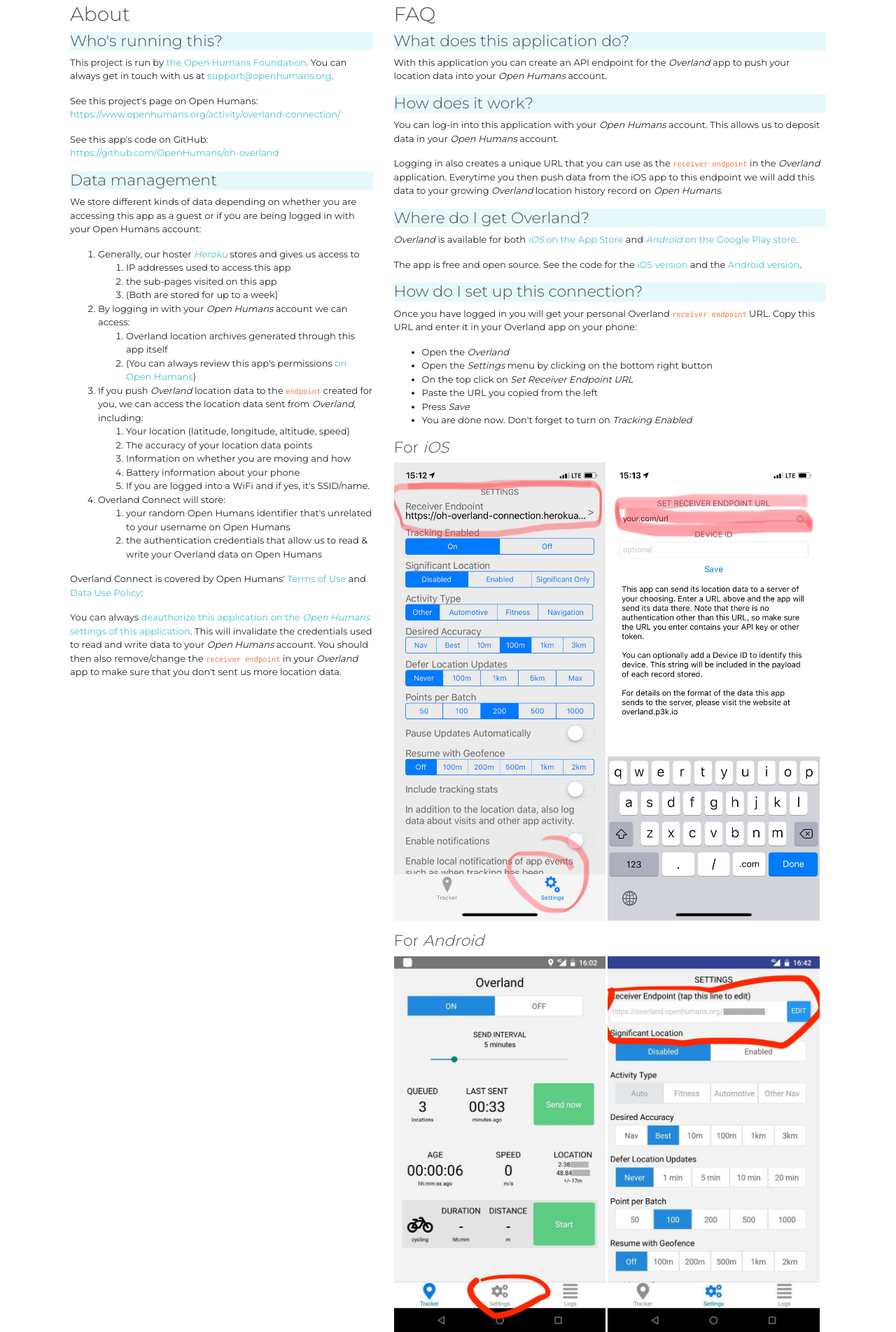
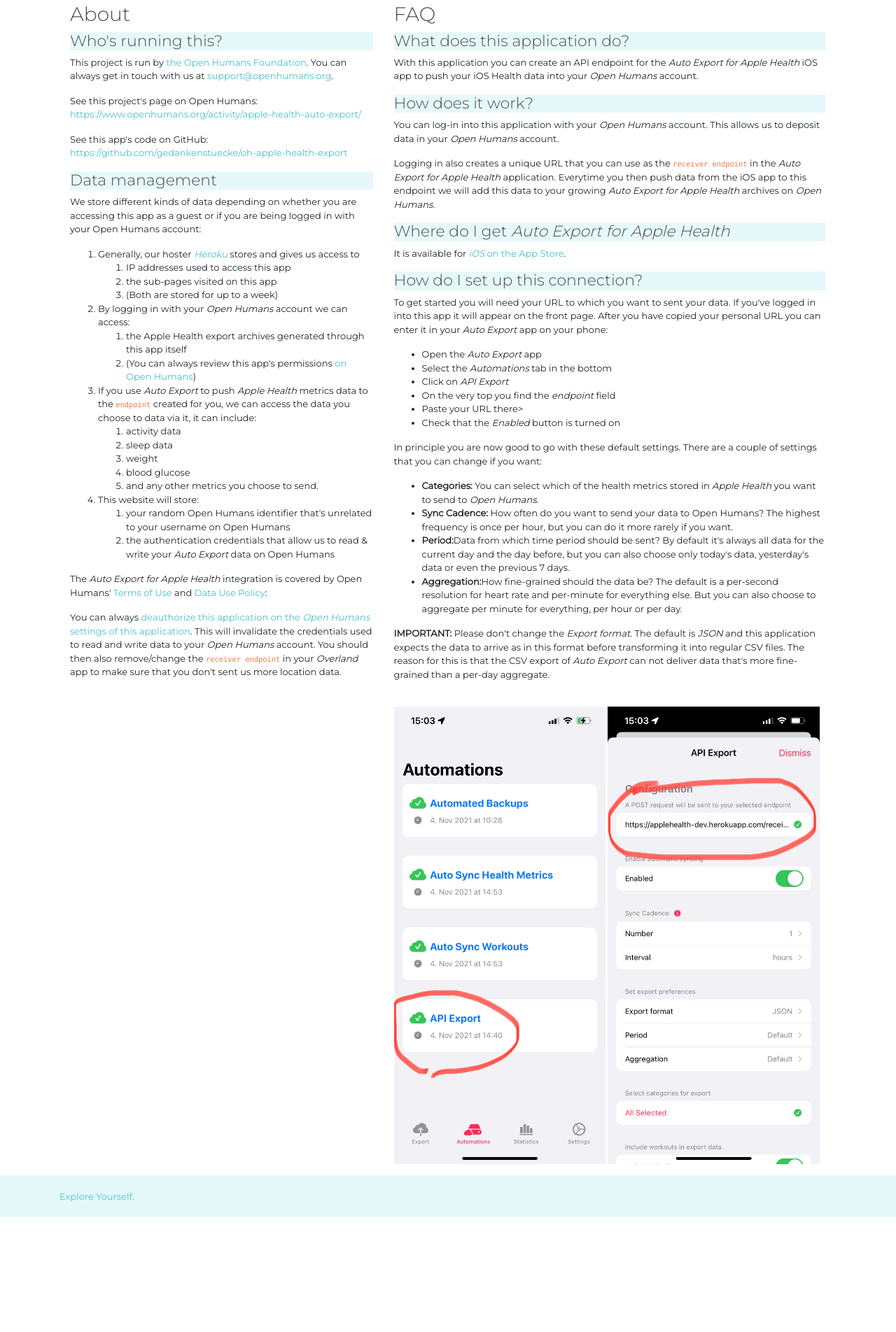
Before and after one commit to gedankenstuecke/oh-apple-health-export, a Django app: page /about in a window 1280 px wide. Shown: the part 56-1960 px from the top of the page at 70% size. After the commit the page ends 1796 px from the top, so only its background shows below. Run offline with Django 4.2, Linux system fonts and the light colour scheme; parts of the project's set-up code (start-up, migrations or seed data) failed here and were passed over; some libraries are stand-ins or nearby versions.

Commit message:
update templates

```diff
--- a/main/templates/main/about.html
+++ b/main/templates/main/about.html
@@ -17,10 +17,10 @@
             You can always get in touch with us at <a href="mailto:support@openhumans.org">support@openhumans.org</a>.
           </p>
           <p>
-            See this project's page on Open Humans:<br><a href='https://www.openhumans.org/activity/overland-connection/'>https://www.openhumans.org/activity/overland-connection/</a>
+            See this project's page on Open Humans:<br><a href='https://www.openhumans.org/activity/apple-health-auto-export/'>https://www.openhumans.org/activity/apple-health-auto-export/</a>
           </p>
           <p>
-            See this app's code on GitHub:<br><a href='https://github.com/OpenHumans/oh-overland'>https://github.com/OpenHumans/oh-overland</a>
+            See this app's code on GitHub:<br><a href='https://github.com/gedankenstuecke/oh-apple-health-export'>https://github.com/gedankenstuecke/oh-apple-health-export</a>
           </p>
           </div>
         </div>
@@ -42,25 +42,25 @@
             </ol>
             <li>By logging in with your <i>Open Humans</i> account we can access:</li>
             <ol>
-              <li>Overland location archives generated through this app itself</li>
-              <li>(You can always review this app's permissions <a href='https://www.openhumans.org/activity/overland-connection/'>on Open Humans</a>)</li>
+              <li>the Apple Health export archives generated through this app itself</li>
+              <li>(You can always review this app's permissions <a href='https://www.openhumans.org/activity/apple-health-auto-export/'>on Open Humans</a>)</li>
             </ol>
-            <li>If you push <i>Overland</i> location data to the <code>endpoint</code> created for you, we can access the location data sent from <i>Overland</i>, including:</li>
+            <li>If you use <i>Auto Export</i> to push <i>Apple Health</i> metrics data to the <code>endpoint</code> created for you, we can access the data you choose to data via it, it can include:</li>
             <ol>
-              <li>Your location (latitude, longitude, altitude, speed)</li>
-              <li>The accuracy of your location data points</li>
-              <li>Information on whether you are moving and how</li>
-              <li>Battery information about your phone</li>
-              <li>If you are logged into a WiFi and if yes, it's SSID/name.</li>
+              <li>activity data</li>
+              <li>sleep data</li>
+              <li>weight</li>
+              <li>blood glucose</li>
+              <li>and any other metrics you choose to send.</li>
             </ol>
-            <li>Overland Connect will store:</li>
+            <li>This website will store:</li>
             <ol>
               <li>your random Open Humans identifier that's unrelated to your username on Open Humans</li>
-              <li>the authentication credentials that allow us to read & write your Overland data on Open Humans</li>
+              <li>the authentication credentials that allow us to read & write your <i>Auto Export</i> data on Open Humans</li>
             </ol>
           </ol>
           <p>
-            Overland Connect is covered by Open Humans' <a href='https://www.openhumans.org/terms/'>Terms of Use</a> and
+            The <i>Auto Export for Apple Health</i> integration is covered by Open Humans' <a href='https://www.openhumans.org/terms/'>Terms of Use</a> and
             <a href='https://www.openhumans.org/data-use/'>Data Use Policy</a>:
           </p>
           <p>
@@ -79,7 +79,7 @@
           </div>
           <div class="panel-body">
             <p>
-              With this application you can create an API endpoint for the <i>Overland</i> app to push your location data into your <i>Open Humans</i> account.
+              With this application you can create an API endpoint for the <i>Auto Export for Apple Health</i> iOS app to push your iOS Health data into your <i>Open Humans</i> account.
           </div>
         </div>
         <div class="panel panel-default">
@@ -91,21 +91,19 @@
             You can log-in into this application with your <i>Open Humans</i> account. This allows us to deposit data in your <i>Open Humans</i> account.
           </p>
           <p>
-            Logging in also creates a unique URL that you can use as the <code>receiver endpoint</code> in the <i>Overland</i> application. Everytime you then push data from the iOS app to this endpoint we will
-            add this data to your growing <i>Overland</i> location history record on <i>Open Humans</i>.
+            Logging in also creates a unique URL that you can use as the <code>receiver endpoint</code> in the <i>Auto Export for Apple Health</i> application. Everytime you then push data from the iOS app to this endpoint we will
+            add this data to your growing <i>Auto Export for Apple Health</i> archives on <i>Open Humans</i>.
           </p>
           </div>
         </div>
         <div class="panel panel-default">
           <div class="panel-heading">
-            <h3 class="panel-title">Where do I get Overland?</h3>
+            <h3 class="panel-title">Where do I get <i>Auto Export for Apple Health</i></h3>
           </div>
           <div class="panel-body">
           <p>
-            <i>Overland</i> is available for both <a href='https://overland.p3k.app/download'><i>iOS</i> on the App Store</a> and <a href="https://play.google.com/store/apps/details?id=com.openhumans.app.overland"><i>Android</i> on the Google Play store</a>.
+            It is available for <a href='https://apple.co/3iqbU2d'><i>iOS</i> on the App Store</a>.
           </p>
-          <p>
-            The app is free and open source. See the code for the <a href="https://github.com/aaronpk/Overland-iOS">iOS version</a> and the <a href="https://github.com/OpenHumans/overland_android">Android version</a>.
           </div>
         </div>
         <div class="panel panel-default">
@@ -113,29 +111,33 @@
             <h3 class="panel-title">How do I set up this connection?</h3>
           </div>
           <div class="panel-body">
-          <p>
-            Once you have logged in you will get your personal Overland <code>receiver endpoint</code> URL.
-            Copy this URL and enter it in your Overland app on your phone:
-            <ul>
-              <li>Open the <i>Overland</i></li>
-              <li>Open the <i>Settings</i> menu by clicking on the bottom right button</li>
-              <li>On the top click on <i>Set Receiver Endpoint URL</i></li>
-              <li>Paste the URL you copied from the left</li>
-              <li>Press <i>Save</i></li>
-              <li>You are done now. Don't forget to turn on <i>Tracking Enabled</i></li>
-            </ul>
-            {% load static %}
-            <h3>For <i>iOS</i></h3>
             <p>
-            <img width="49%" src="{% static 'img/howto1.jpg'%}"/>
-            <img width="49%" src="{% static 'img/howto2.jpg'%}"/>
+              To get started you will need your URL to which you want to sent your data. If you've logged in into this app it will appear on the front page.
+
+              After you have copied your personal URL you can enter it in your <i>Auto Export</i> app on your phone:
+              <ul>
+                <li>Open the <i>Auto Export</i> app</li>
+                <li>Select the <i>Automations</i> tab in the bottom</li>
+                <li>Click on <i>API Export</i></li>
+                <li>On the very top you find the <i>endpoint</i> field</li>
+                <li>Paste your URL there></li>
+                <li>Check that the <i>Enabled</i> button is turned on</li>
+              </ul>
+              <p>
+              In principle you are now good to go with these default settings. There are a couple of settings that you can change if you want:
+              <ul>
+                <li><b>Categories:</b> You can select which of the health metrics stored in <i>Apple Health</i> you want to send to <i>Open Humans</i>.</li>
+                <li><b>Sync Cadence:</b> How often do you want to send your data to Open Humans? The highest frequency is once per hour, but you can do it more rarely if you want.</li>
+                <li><b>Period:</b>Data from which time period should be sent? By default it's always all data for the current day and the day before, but you can also choose only today's data, yesterday's data or even the previous 7 days.</li>
+                <li><b>Aggregation:</b>How fine-grained should the data be? The default is a per-second resolution for heart rate and per-minute for everything else. But you can also choose to aggregate per minute for everything, per hour or per day.</li>
+              </ul>
+              <b>IMPORTANT:</b> Please don't change the <i>Export format</i>. The default is <i>JSON</i> and this application expects the data to arrive as in this format before transforming it into regular CSV files. The reason for this is that the CSV export of <i>Auto Export</i> can not deliver data that's more fine-grained than a per-day aggregate.
+              </p>
+              <br/>
+              {% load static %}
+              <img width="49%" src="{% static 'img/howto1.jpg'%}"/>
+              <img width="49%" src="{% static 'img/howto2.jpg'%}"/>
             </p>
-            <h3>For <i>Android</i></h3>
-            <p>
-            <img width="49%" src="{% static 'img/howto-android1.jpg'%}"/>
-            <img width="49%" src="{% static 'img/howto-android2.jpg'%}"/>
-            </p>
-          </p>
         </div>
       </div>
   </div>
--- a/main/views.py
+++ b/main/views.py
@@ -33,9 +33,12 @@
 
     context = {'auth_url': auth_url}
     if request.user.is_authenticated:
-        context['overland_endpoint'] = urllib.parse.urljoin(
+        receiver_url = urllib.parse.urljoin(
             settings.OPENHUMANS_APP_BASE_URL,
-            request.user.openhumansmember.applehealthuser.endpoint_token+"/")
+            "receiver/{}/".format(
+                request.user.openhumansmember.applehealthuser.endpoint_token))
+        context['exporter_url'] = receiver_url
+        context['exporter_endpoint'] = "com.HealthExport://apiexport?url={}".format(receiver_url)
     return render(request, 'main/index.html', context=context)
 
 
```
Also changed, not shown: main/templates/main/index.html (+44 -62 lines), static/img/howto1.jpg, static/img/howto2.jpg.
